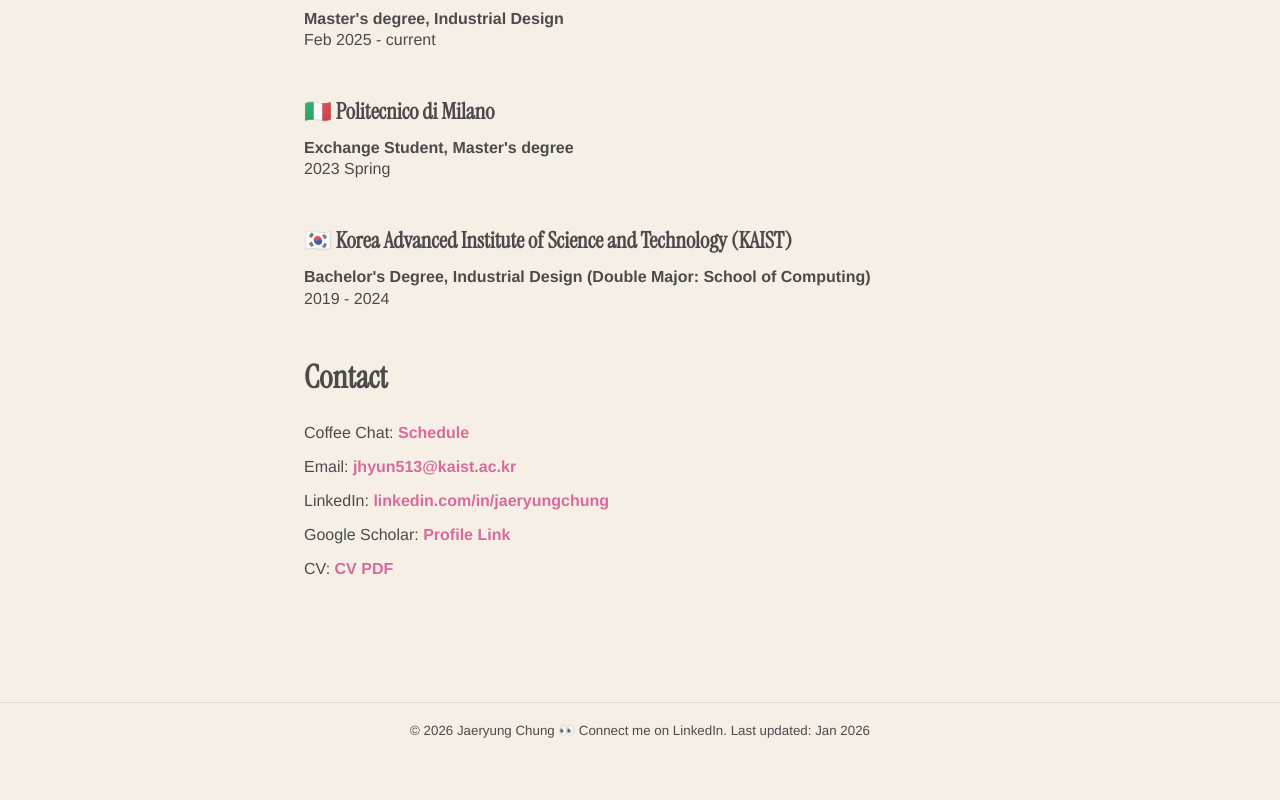
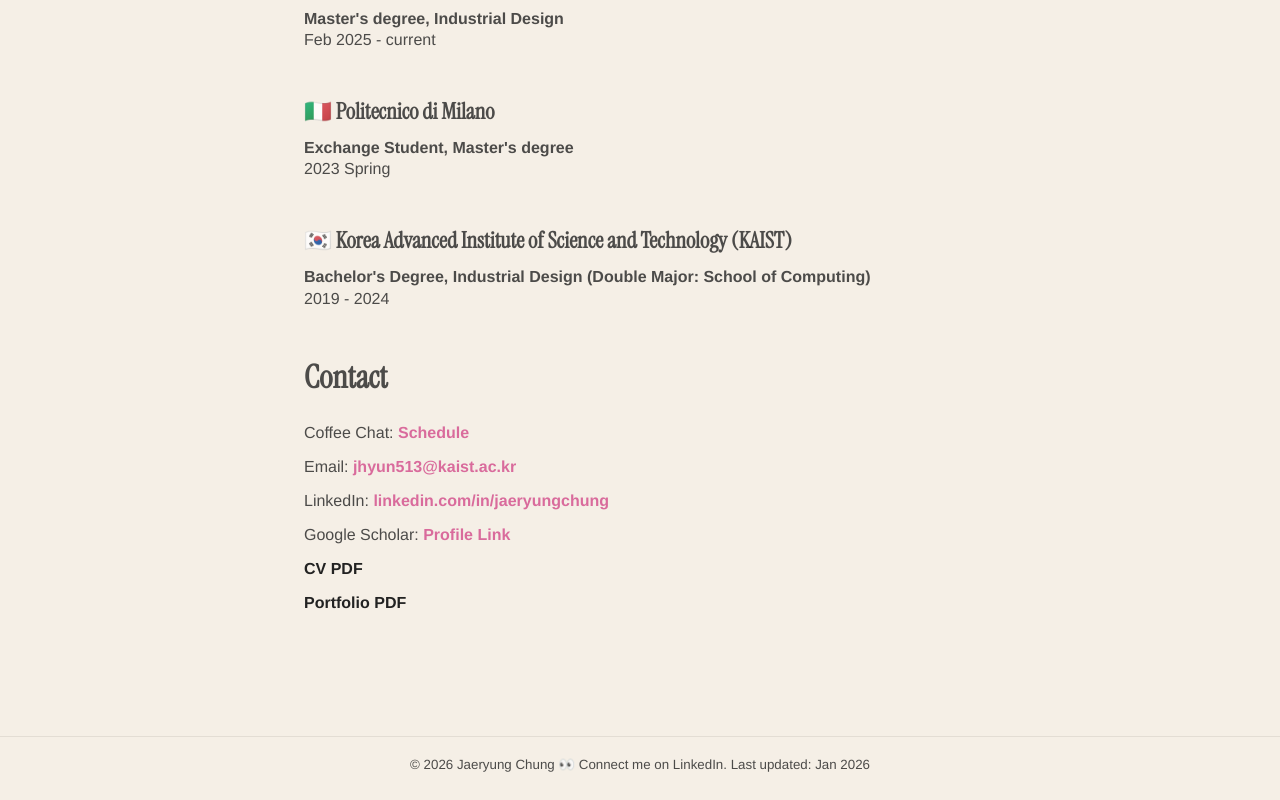
Before and after one commit to jaeryungchung/jaeryungchung.github.io, a React (Vite) app: page / in a window 1280 px wide. Shown: the part 4773-5573 px from the top of the page. Before the commit the page ends 5539 px from the top, so only its background shows below. Built offline with nearby package versions, Linux system fonts and the light colour scheme; a web font is replaced by a local one.

Commit message:
portfolio

```diff
--- a/src/shared/Contact.jsx
+++ b/src/shared/Contact.jsx
@@ -1,5 +1,6 @@
 import React from 'react'
 import cv from '../assets/JaeryungChung_Resume_20260121.pdf'
+import portfolio from '../assets/JaeryungChung_portfolio_0120_.pdf'
 
 export default function Contact(){
   return (
@@ -9,8 +10,9 @@ export default function Contact(){
       <p>Email: <a href="mailto:jhyun513@kaist.ac.kr">jhyun513@kaist.ac.kr</a></p>
       <p>LinkedIn: <a href="https://www.linkedin.com/in/jaeryungchung" target="_blank">linkedin.com/in/jaeryungchung</a></p>
       <p>Google Scholar: <a href=" https://scholar.google.com/citations?user=tQlsqHEAAAAJ&hl=ko" target="_blank">Profile Link</a></p>
-
-      <p>CV: <a href={cv} target="_blank">CV PDF</a></p>
+      <p></p>
+      <p><a href={cv} target="_blank" className="document-link">CV PDF</a></p>
+      <p><a href={portfolio} target="_blank" className="document-link">Portfolio PDF</a></p>
       {/* <p>CV: <a href={cvPdf} target="_blank">Download</a></p> */}
     </section>
   )
--- a/src/styles.css
+++ b/src/styles.css
@@ -12,6 +12,10 @@ html { scroll-behavior: smooth; overflow-y: scroll; scrollbar-gutter: stable bot
 /* Content link styling: softer blue, no underline, slightly bold */
 a, a:visited { color: #d96b9c; text-decoration: none; font-weight: 600 }
 a:hover, a:focus { color: #b24576; text-decoration: underline }
+
+/* Document links (CV, Portfolio) with black bold styling */
+a.document-link, a.document-link:visited { color: #222222; font-weight: 700 }
+a.document-link:hover, a.document-link:focus { color: #000000; text-decoration: underline }
 
 /* Header fixed layout */
 .site{display:flex;min-height:100%;max-width:1400px;margin:0 auto;width:100%;position:relative}
```
Also changed, not shown: 1 other file (tests, documents, lock files or other folders).
